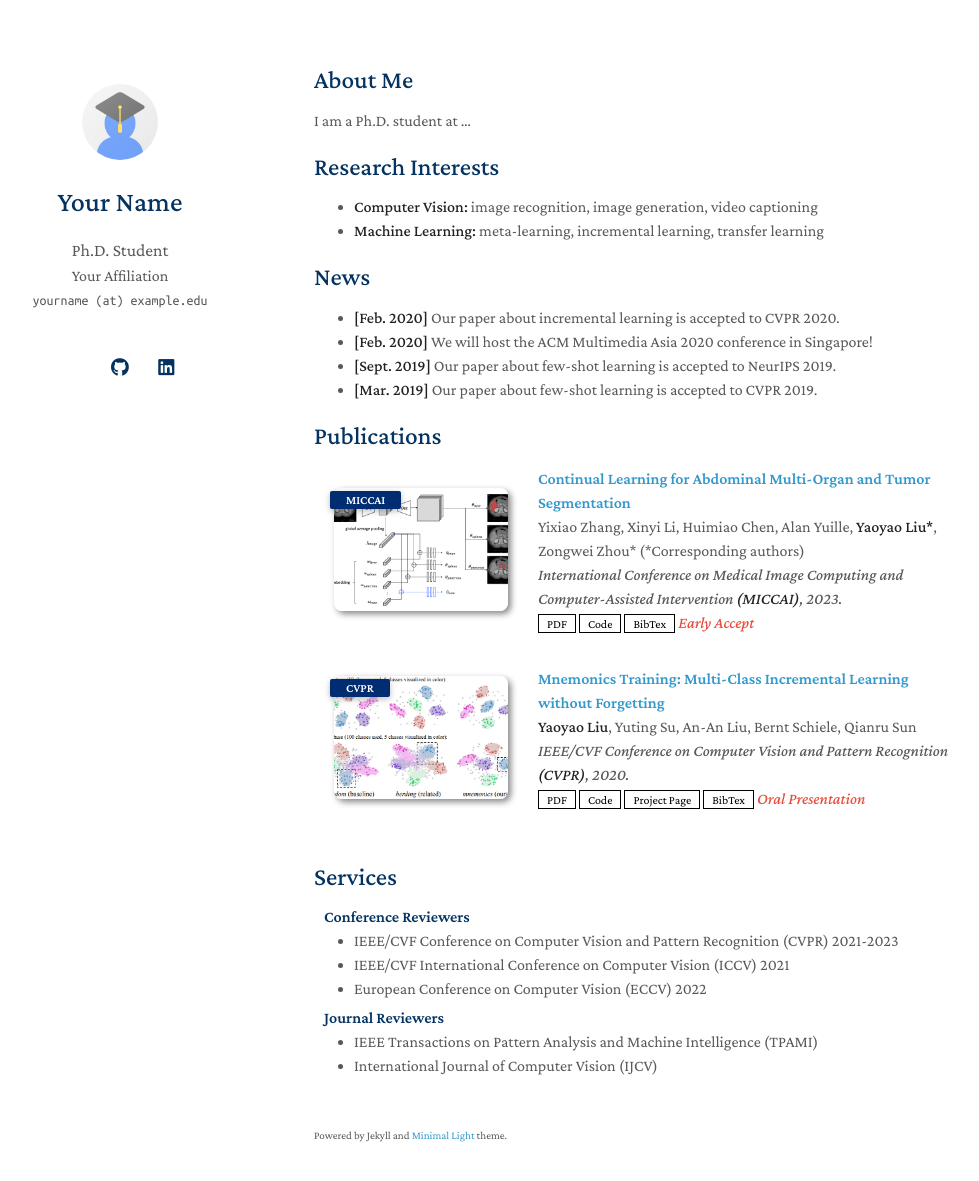
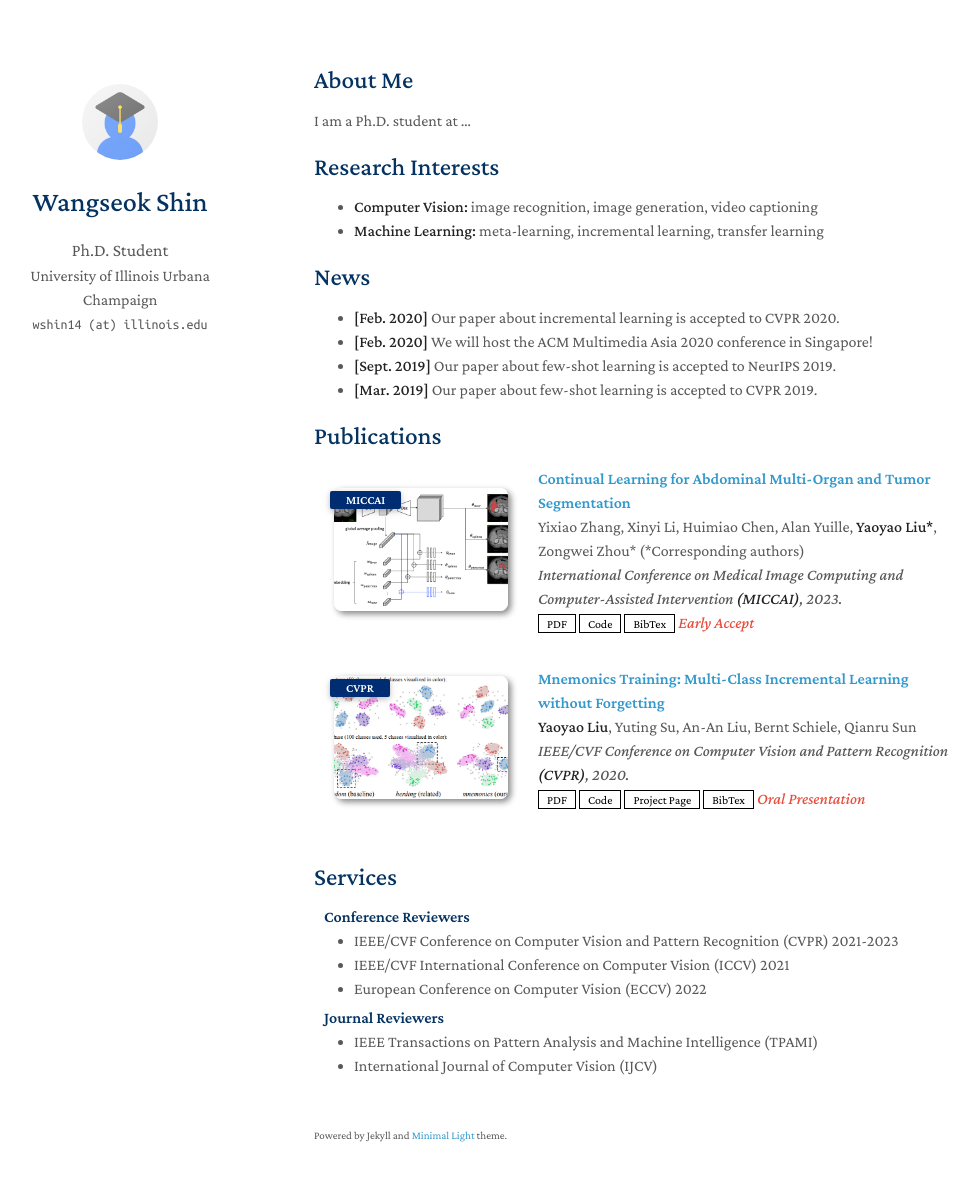
Before and after one commit to wshin14/wshin14.github.io, a Jekyll site: the page built from index.md, in a window 1280 px wide and 1216 px high. Shown: the top 1181 px of the window, without its empty margins (156-1135 px from the left). Built offline with Jekyll 4.4.1, drawn with Linux system fonts in a browser that asks for light colours; a style sheet for code colours, icons or effects is not loaded; our own code applies the rules of GitHub Pages for plain Markdown files.

Commit message:
Update _config.yml

```diff
--- a/_config.yml
+++ b/_config.yml
@@ -1,8 +1,8 @@
 # Basic Information
-title: Your Name
+title: Wangseok Shin
 position: Ph.D. Student
-affiliation: Your Affiliation
-email: yourname (at) example.edu
+affiliation: University of Illinois Urbana Champaign
+email: wshin14 (at) illinois.edu
 
 # Search Engine Optimization (SEO)
 # The following information is used to improve the website traffic from search engines, e.g., Google.
@@ -10,13 +10,6 @@ keywords: minimal light
 description: The Minimal Light is a simple and elegant jekyll theme for academic personal homepage.
 canonical: https://minimal-light-theme.yliu.me/
 
-# Links
-# If you don't need one of them, you may delete the corresponding line.
-google_scholar: https://scholar.google.com/
-cv_link: assets/files/curriculum_vitae.pdf
-github_link: https://github.com/
-linkedin: https://www.linkedin.com/
-twitter: https://twitter.com/
 
 # Images (e.g., your profile picture and your website's favicon)
 # "favicon" and "favicon_dark" are used for the light and dark modes, respectively.
@@ -36,9 +29,6 @@ auto_dark_mode: true
 # You can use this option to choose between Serif or Sans Serif fonts.
 font: "Serif" # or "Sans Serif"
 
-# Google Analytics ID
-# Please remove this if you don't use Google Analytics
-google_analytics: UA-111540567-4
 
 # Use this project as a remote theme for GitHub Pages
 # See the guide here: https://docs.github.com/en/pages/setting-up-a-github-pages-site-with-jekyll/adding-a-theme-to-your-github-pages-site-using-jekyll
```
